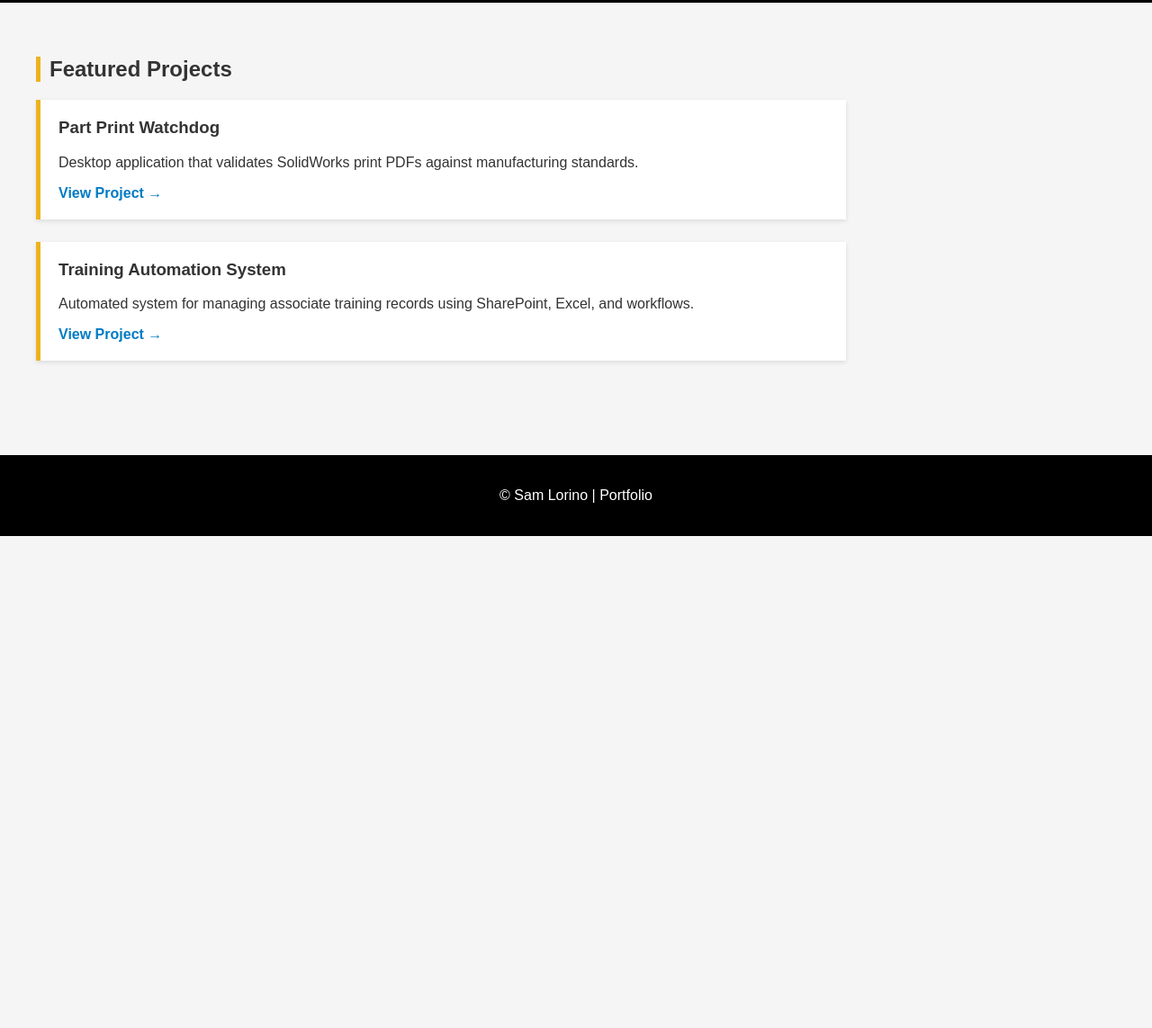
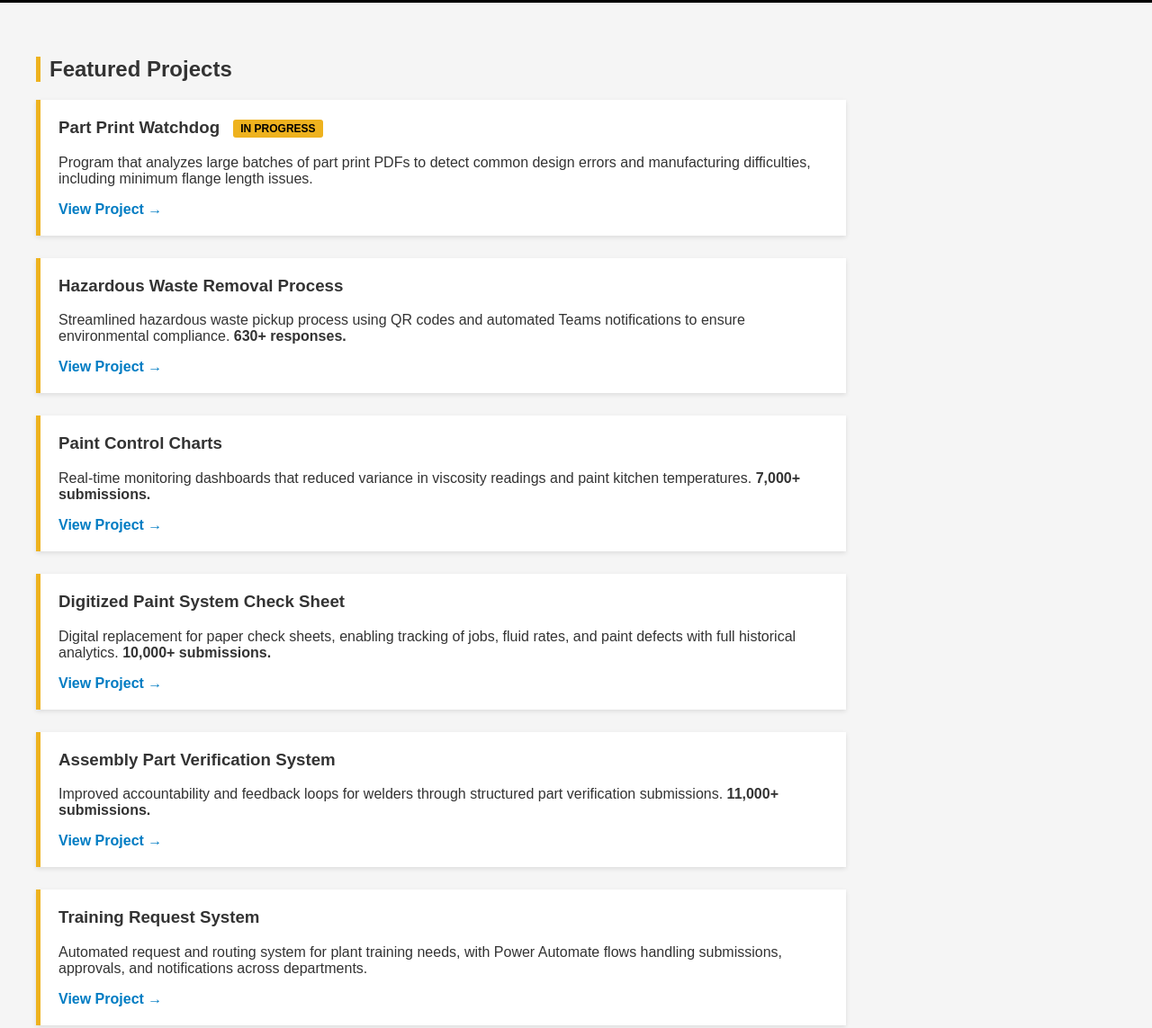
Before and after one commit to KnuckleSammich/Altec_AI_COE, a plain HTML site: page index.html in a window 1280 px wide. Shown: the part 117-1260 px from the top of the page at 90% size. Before the commit the page ends 800 px from the top, so only its background shows below. Drawn offline with Linux system fonts and the light colour scheme.

Commit message:
Update index.html

```diff
--- a/index.html
+++ b/index.html
@@ -39,6 +39,17 @@ h2 {
   box-shadow: 0px 5px 12px rgba(0,0,0,0.2);
 }
 .project h3 { margin-top: 0; }
+.project .status {
+  display: inline-block;
+  background-color: #EEB21E;
+  color: #000;
+  font-size: 12px;
+  font-weight: bold;
+  padding: 3px 8px;
+  border-radius: 3px;
+  margin-left: 10px;
+  vertical-align: middle;
+}
 .view-link {
   color: #007CC3;
   font-weight: bold;
@@ -64,14 +75,38 @@ footer {
   <h2>Featured Projects</h2>
 
   <div class="project" onclick="window.location.href='projects/watchdog.html'">
-    <h3>Part Print Watchdog</h3>
-    <p>Desktop application that validates SolidWorks print PDFs against manufacturing standards.</p>
+    <h3>Part Print Watchdog <span class="status">IN PROGRESS</span></h3>
+    <p>Program that analyzes large batches of part print PDFs to detect common design errors and manufacturing difficulties, including minimum flange length issues.</p>
     <span class="view-link">View Project →</span>
   </div>
 
-  <div class="project" onclick="window.location.href='projects/training.html'">
-    <h3>Training Automation System</h3>
-    <p>Automated system for managing associate training records using SharePoint, Excel, and workflows.</p>
+  <div class="project" onclick="window.location.href='projects/hazardous-waste.html'">
+    <h3>Hazardous Waste Removal Process</h3>
+    <p>Streamlined hazardous waste pickup process using QR codes and automated Teams notifications to ensure environmental compliance. <strong>630+ responses.</strong></p>
+    <span class="view-link">View Project →</span>
+  </div>
+
+  <div class="project" onclick="window.location.href='projects/paint-control.html'">
+    <h3>Paint Control Charts</h3>
+    <p>Real-time monitoring dashboards that reduced variance in viscosity readings and paint kitchen temperatures. <strong>7,000+ submissions.</strong></p>
+    <span class="view-link">View Project →</span>
+  </div>
+
+  <div class="project" onclick="window.location.href='projects/paint-checksheet.html'">
+    <h3>Digitized Paint System Check Sheet</h3>
+    <p>Digital replacement for paper check sheets, enabling tracking of jobs, fluid rates, and paint defects with full historical analytics. <strong>10,000+ submissions.</strong></p>
+    <span class="view-link">View Project →</span>
+  </div>
+
+  <div class="project" onclick="window.location.href='projects/assembly-verification.html'">
+    <h3>Assembly Part Verification System</h3>
+    <p>Improved accountability and feedback loops for welders through structured part verification submissions. <strong>11,000+ submissions.</strong></p>
+    <span class="view-link">View Project →</span>
+  </div>
+
+  <div class="project" onclick="window.location.href='projects/training-request.html'">
+    <h3>Training Request System</h3>
+    <p>Automated request and routing system for plant training needs, with Power Automate flows handling submissions, approvals, and notifications across departments.</p>
     <span class="view-link">View Project →</span>
   </div>
 
```
